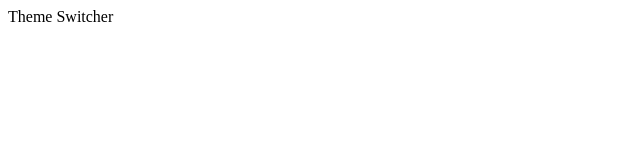
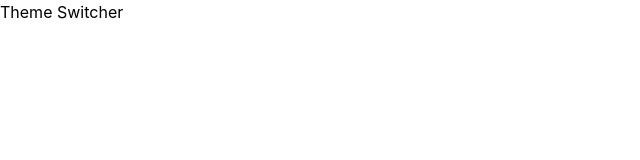
Before and after one commit to AakifCodes/react-js, a React (Vite) app in the folder 08themeswitcher/: page / in a window 1280 px wide. Shown: the top 160 px of the page, without its empty margins (0-640 px from the left). Built offline with nearby package versions, Linux system fonts and the light colour scheme.

Commit message:
Tailwind Setup

```diff
--- a/08themeswitcher/package.json
+++ b/08themeswitcher/package.json
@@ -10,8 +10,10 @@
     "preview": "vite preview"
   },
   "dependencies": {
+    "@tailwindcss/vite": "^4.3.3",
     "react": "^19.2.8",
-    "react-dom": "^19.2.8"
+    "react-dom": "^19.2.8",
+    "tailwindcss": "^4.3.3"
   },
   "devDependencies": {
     "@eslint/js": "^10.0.1",
--- a/08themeswitcher/src/App.css
+++ b/08themeswitcher/src/App.css
@@ -0,0 +1 @@
+@import "tailwindcss";
--- a/08themeswitcher/src/index.css
+++ b/08themeswitcher/src/index.css
@@ -0,0 +1 @@
+@import "tailwindcss";
--- a/08themeswitcher/vite.config.js
+++ b/08themeswitcher/vite.config.js
@@ -1,7 +1,8 @@
-import react from '@vitejs/plugin-react'
 import { defineConfig } from 'vite'
+import tailwindcss from '@tailwindcss/vite'
 
-// https://vite.dev/config/
 export default defineConfig({
-  plugins: [react()],
+  plugins: [
+    tailwindcss(),
+  ],
 })
```
Also changed, not shown: 1 other file (tests, documents, lock files or other folders).
